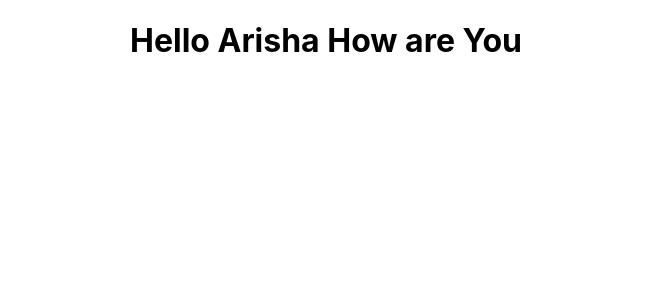
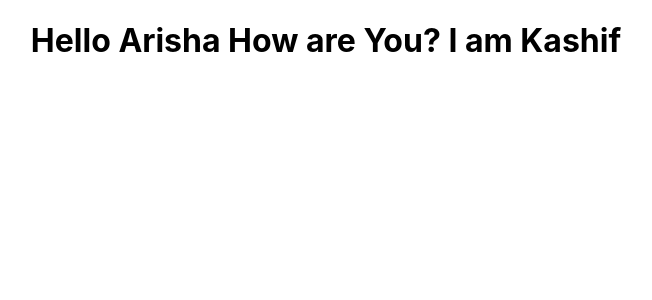
Before and after one commit to ka5hifshaikh/bootcamp-react-app, a React (Create React App) app: page / in a window 1280 px wide. Shown: the top 300 px of the page, without its empty margins (314-966 px from the left). Built offline with nearby package versions, Linux system fonts and the light colour scheme.

Commit message:
Add new Message in App.js

```diff
--- a/src/App.js
+++ b/src/App.js
@@ -4,7 +4,7 @@ import './App.css';
 function App() {
   return (
     <div className="App">
-     <h1>Hello Arisha How are You</h1>
+     <h1>Hello Arisha How are You? I am Kashif</h1>
 
 
     </div>
```
